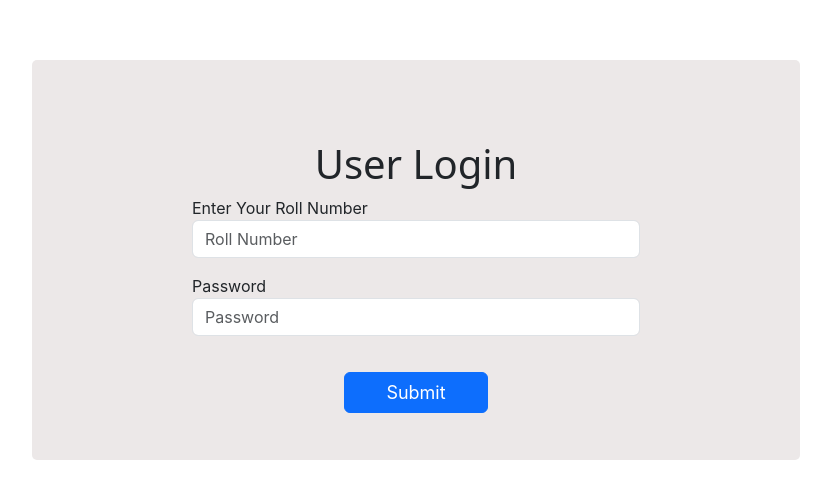
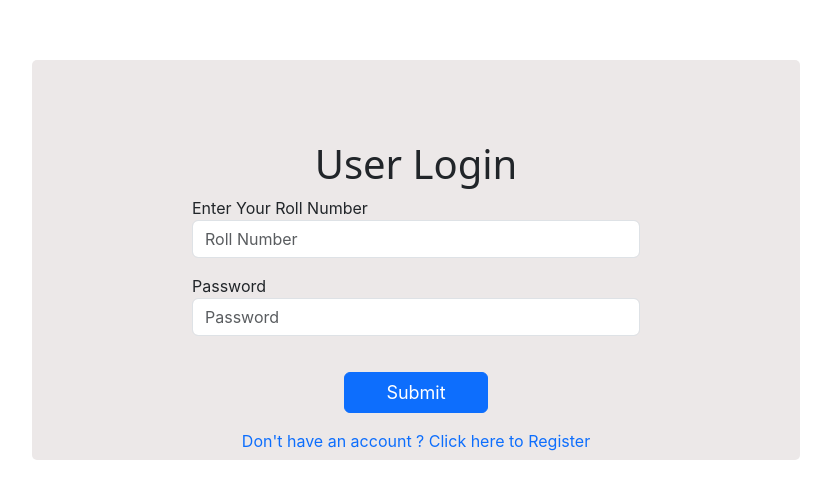
Before and after one commit to borradevendar/tutorVNR, a React (Create React App) app in the folder frontend/: page /login in a window 1280 px wide. Shown: the part 140-638 px from the top of the page, without its empty margins (224-1055 px from the left). Built offline with nearby package versions, Linux system fonts and the light colour scheme.

Commit message:
added registration link

```diff
--- a/frontend/src/App.css
+++ b/frontend/src/App.css
@@ -54,3 +54,12 @@
   padding: 20vh;
   border-radius: 5px;
 }
+
+/* CSS for registerLink */
+.registerLink{
+  display: block;
+  margin-top: 1em;
+  text-align: center;
+  text-decoration: none;
+
+}
--- a/frontend/src/components/LoginPage.js
+++ b/frontend/src/components/LoginPage.js
@@ -15,6 +15,7 @@ function LoginPage() {
           </button>
         </a>
       </div>
+
     </div>
   );
 }
--- a/frontend/src/components/TutorLogin.js
+++ b/frontend/src/components/TutorLogin.js
@@ -28,6 +28,7 @@ export default function TutorLogin() {
           <button type="submit" className="btn btn-primary LoginButton">
             Submit
           </button>
+          <a href='/tutor/register' className="registerLink"> Don't have an account ? Click here to Register </a>
         </form>
       </div>
     );
--- a/frontend/src/components/UserLogin.js
+++ b/frontend/src/components/UserLogin.js
@@ -28,7 +28,9 @@ export default function UserLogin() {
         <button type="submit" className="btn btn-primary LoginButton">
           Submit
         </button>
+        <a href='/register' className="registerLink"> Don't have an account ? Click here to Register </a>
       </form>
+
     </div>
   );
 }
```
